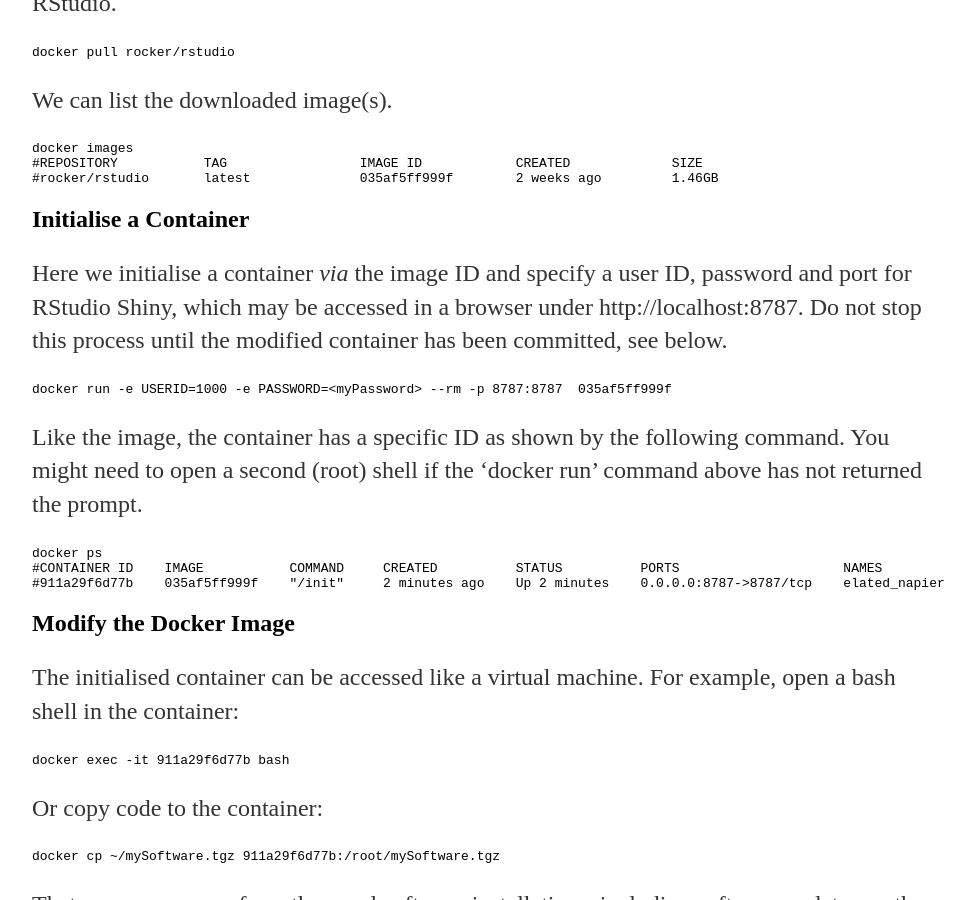
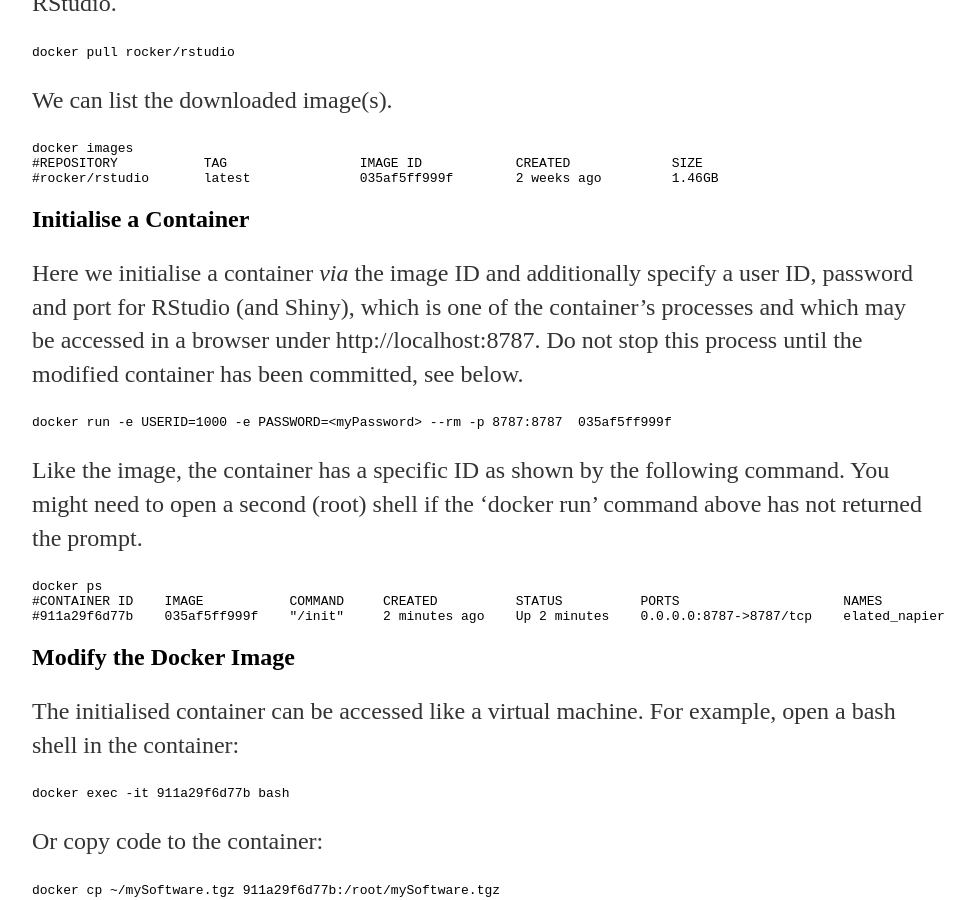
Before and after one commit to jkleinj/jkleinj.github.io, a Jekyll site: the page built from _posts/2020-05-06-Docker-for-the-Computational-Scientist.md, in a window 1280 px wide and 900 px high, scrolled down 1589 px. Shown: the whole window, without its empty margins (160-1132 px from the left). Built offline with Jekyll 4.4.1, drawn with Linux system fonts in a browser that asks for light colours.

Commit message:
Update 2020-05-06-Docker-for-the-Computational-Scientist.md

````diff
--- a/_posts/2020-05-06-Docker-for-the-Computational-Scientist.md
+++ b/_posts/2020-05-06-Docker-for-the-Computational-Scientist.md
@@ -54,8 +54,7 @@
 ```
 
 ## Initialise a Container
-Here we initialise a container *via* the image ID and specify a user ID, password and port for RStudio Shiny,
-which may be accessed in a browser under http://localhost:8787. Do not stop this process until the modified container has been committed, see below.
+Here we initialise a container *via* the image ID and additionally specify a user ID, password and port for RStudio (and Shiny), which is one of the container's processes and which may be accessed in a browser under http://localhost:8787. Do not stop this process until the modified container has been committed, see below.
 ```
 docker run -e USERID=1000 -e PASSWORD=<myPassword> --rm -p 8787:8787  035af5ff999f
 ```
````
